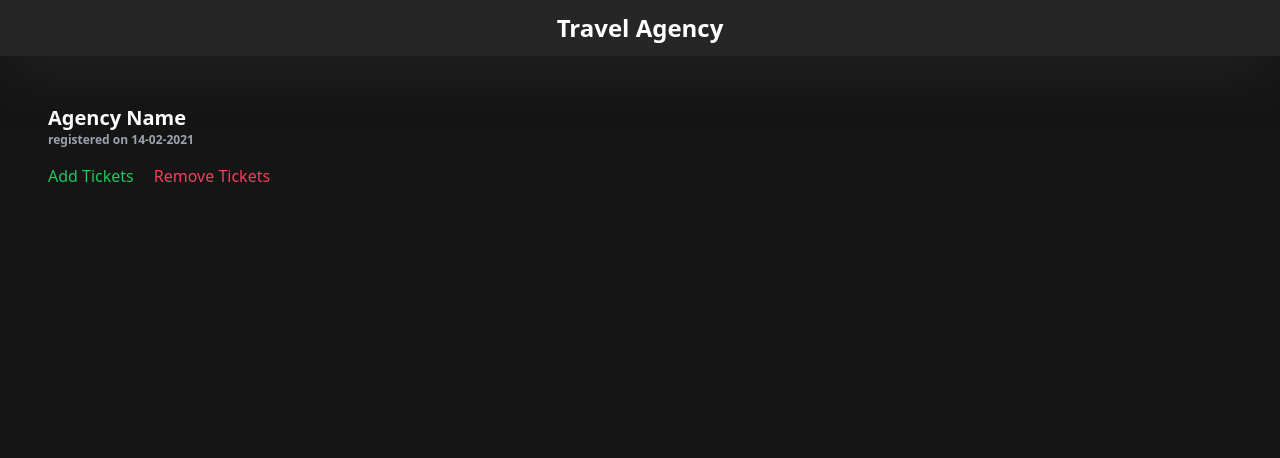
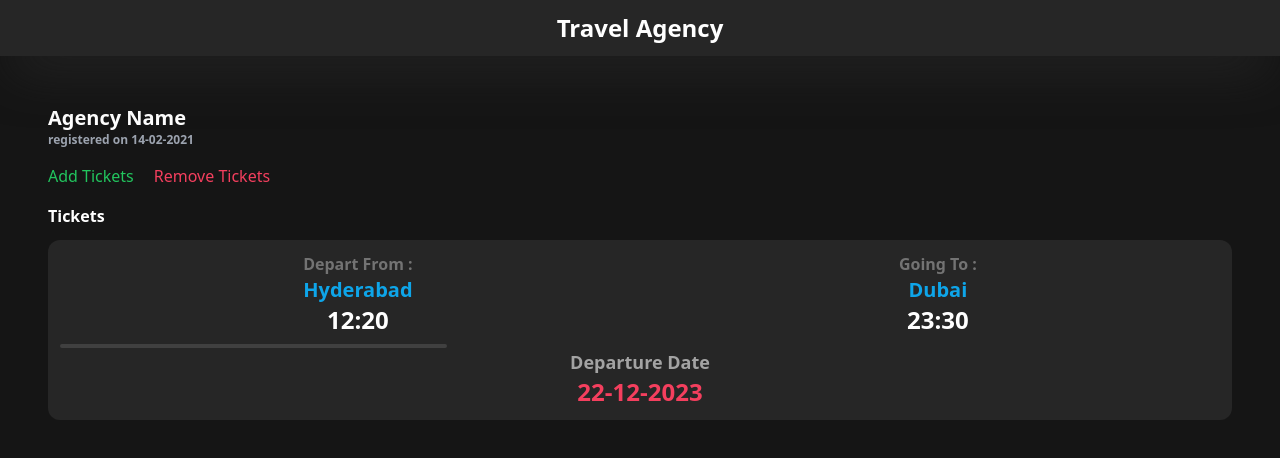
Before and after one commit to VishwanthBarma/online_travel_agency, a Next.js app: page /agency/1 in a window 1280 px wide. Shown: the top 458 px of the page. Built offline with nearby package versions, Linux system fonts and the light colour scheme.

Commit message:
develop: ticket component

```diff
--- /dev/null
+++ b/components/Tickets/Ticket.tsx
@@ -0,0 +1,25 @@
+import React from 'react'
+
+export default function Ticket() {
+  return (
+    <div className='bg-neutral-800 p-3 rounded-xl flex flex-col text-center'>
+        <div className='flex justify-around mb-2'>
+            <div>
+                <h1 className='font-semibold text-neutral-500'>Depart From : </h1>
+                <h1 className='font-bold text-xl text-sky-500'>Hyderabad</h1>
+                <h1 className='font-bold text-2xl'>12:20</h1>
+            </div>
+            <div>
+                <h1 className='font-semibold text-neutral-500'>Going To : </h1>
+                <h1 className='font-bold text-xl text-sky-500'>Dubai</h1>
+                <h1 className='font-bold text-2xl'>23:30</h1>
+            </div>
+        </div>
+        <span className="w-full p-0.5 bg-neutral-700 lg:w-1/3 rounded-2xl"></span>
+        <div>
+            <h1 className='font-semibold text-lg text-neutral-400'>Departure Date</h1>
+            <h1 className='font-bold text-2xl text-rose-500'>22-12-2023</h1>
+        </div>
+    </div>
+  )
+}
--- a/package.json
+++ b/package.json
@@ -9,6 +9,7 @@
     "lint": "next lint"
   },
   "dependencies": {
+    "@supabase/supabase-js": "^2.21.0",
     "@types/node": "18.14.1",
     "@types/react": "18.0.28",
     "@types/react-dom": "18.0.11",
--- a/pages/agency/[id].tsx
+++ b/pages/agency/[id].tsx
@@ -1,3 +1,4 @@
+import Ticket from '@/components/Tickets/Ticket';
 import Link from 'next/link'
 import { useRouter } from 'next/router'
 import React from 'react'
@@ -27,6 +28,10 @@ export default function Dashboard() {
         </Link>
       </div>
 
+      <div>
+        <h1 className='font-bold mb-3'>Tickets</h1>
+        <Ticket />
+      </div>
     </div>
   )
 }
--- a/tsconfig.json
+++ b/tsconfig.json
@@ -19,6 +19,6 @@
       "@/*": ["./*"]
     }
   },
-  "include": ["next-env.d.ts", "**/*.ts", "**/*.tsx"],
+  "include": ["next-env.d.ts", "**/*.ts", "**/*.tsx", "utils/supabaseClient.js"],
   "exclude": ["node_modules"]
 }
--- /dev/null
+++ b/utils/supabaseClient.js
@@ -0,0 +1,5 @@
+import { createClient } from "@supabase/supabase-js";
+
+const supabaseUrl = "https://sniowlhlpwhdxlfgighm.supabase.co";
+const supabaseKey = process.env.SUPABASE_KEY;
+const supabase = createClient(supabaseUrl, supabaseKey);
```
Also changed, not shown: 2 other files (tests, documents, lock files or other folders).
